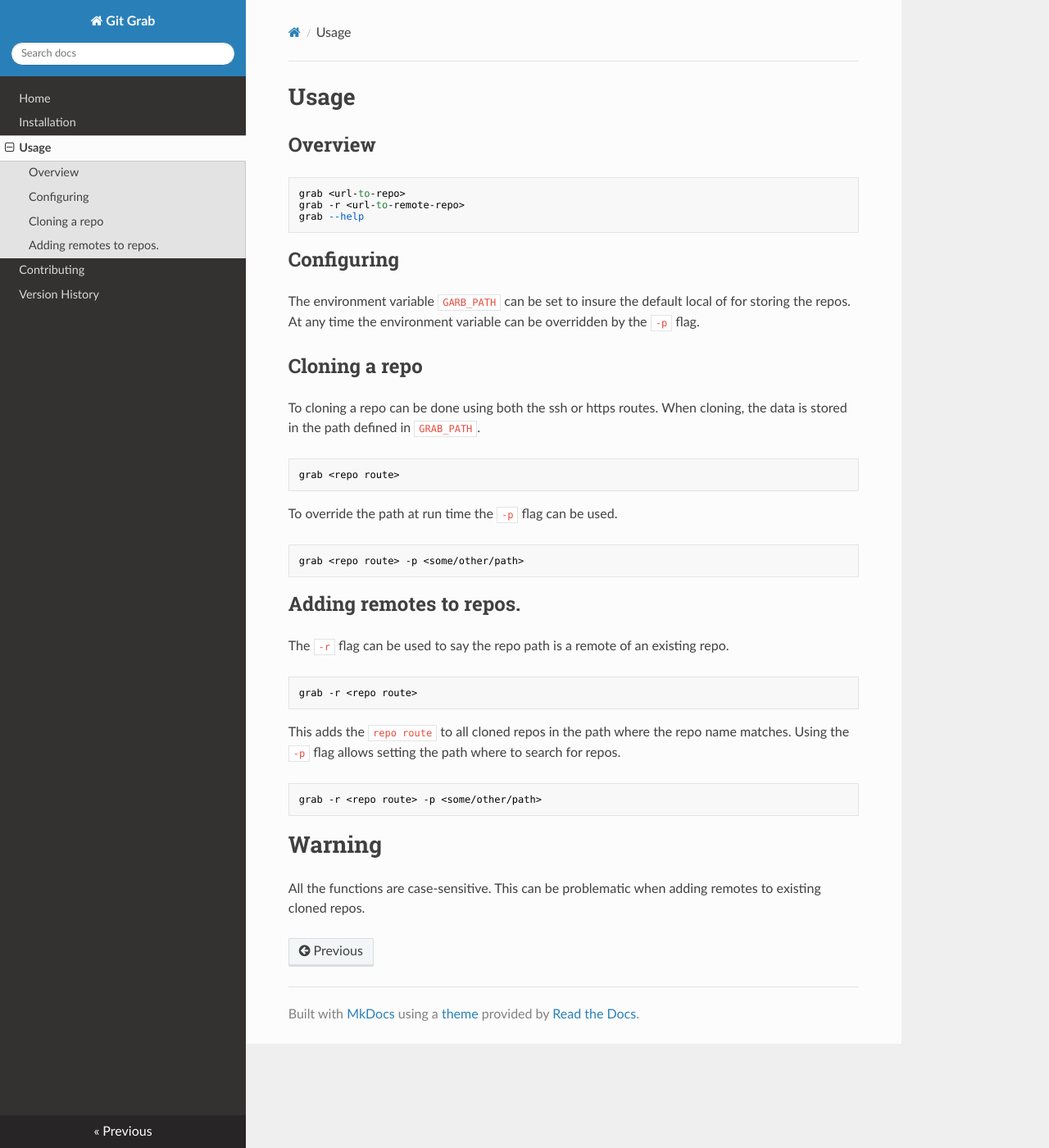
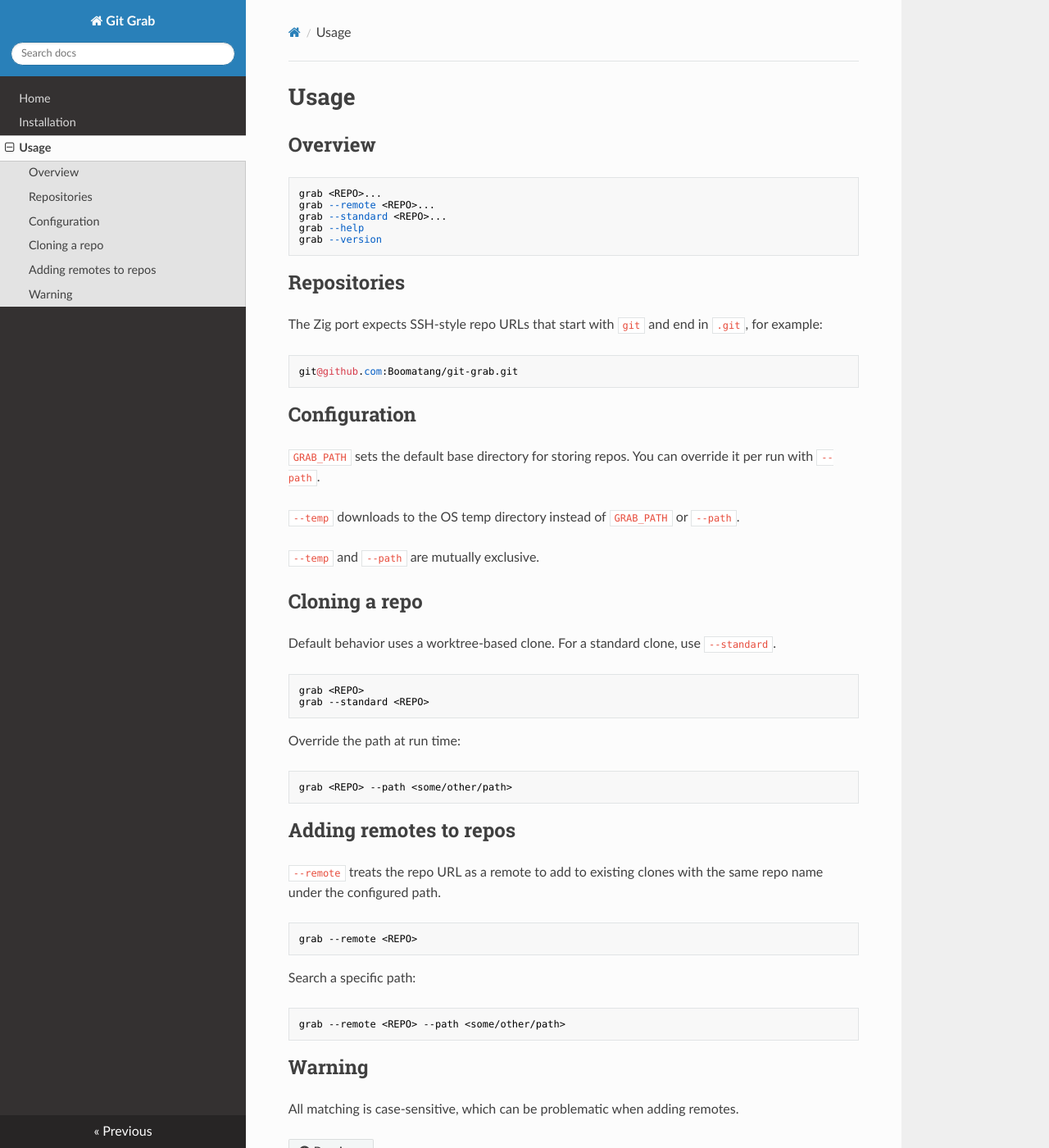
Before and after one commit to Boomatang/git-grab, an MkDocs documentation site: the page built from docs/usage.md, in a window 1280 px wide and 1400 px high. Shown: the whole window at 82% size. Built offline with MkDocs 1.6.1, drawn with Linux system fonts in a browser that asks for light colours; nearby versions of some CDN libraries.

Commit message:
UPDATE: documentaion
Signed-off-by: Jim Fitzpatrick <jimfity@gmail.com>

````diff
--- a/docs/usage.md
+++ b/docs/usage.md
@@ -2,37 +2,50 @@
 
 ## Overview
 ```
-grab <url-to-repo>
-grab -r <url-to-remote-repo>
+grab <REPO>...
+grab --remote <REPO>...
+grab --standard <REPO>...
 grab --help
+grab --version
 ```
 
-## Configuring
-The environment variable `GARB_PATH` can be set to insure the default local of for storing the repos.
-At any time the environment variable can be overridden by the `-p` flag.
+## Repositories
+The Zig port expects SSH-style repo URLs that start with `git` and end in `.git`,
+for example:
+```
+git@github.com:Boomatang/git-grab.git
+```
+
+## Configuration
+`GRAB_PATH` sets the default base directory for storing repos. You can override
+it per run with `--path`.
+
+`--temp` downloads to the OS temp directory instead of `GRAB_PATH` or `--path`.
+
+`--temp` and `--path` are mutually exclusive.
 
 ## Cloning a repo
-To cloning a repo can be done using both the ssh or https routes.
-When cloning, the data is stored in the path defined in `GRAB_PATH`.
+Default behavior uses a worktree-based clone. For a standard clone, use
+`--standard`.
 ```shell
-grab <repo route>
+grab <REPO>
+grab --standard <REPO>
 ```
-To override the path at run time the `-p` flag can be used.
+Override the path at run time:
 ```shell
-grab <repo route> -p <some/other/path>
+grab <REPO> --path <some/other/path>
 ```
 
-## Adding remotes to repos.
-The `-r` flag can be used to say the repo path is a remote of an existing repo.
+## Adding remotes to repos
+`--remote` treats the repo URL as a remote to add to existing clones with the
+same repo name under the configured path.
 ```shell
-grab -r <repo route>
+grab --remote <REPO>
 ```
-This adds the `repo route` to all cloned repos in the path where the repo name matches.
-Using the `-p` flag allows setting the path where to search for repos.
+Search a specific path:
 ```shell
-grab -r <repo route> -p <some/other/path>
+grab --remote <REPO> --path <some/other/path>
 ```
 
-# Warning
-All the functions are case-sensitive.
-This can be problematic when adding remotes to existing cloned repos.
+## Warning
+All matching is case-sensitive, which can be problematic when adding remotes.
--- a/mkdocs.yml
+++ b/mkdocs.yml
@@ -3,7 +3,5 @@ nav:
     - Home: index.md
     - Installation: installation.md
     - Usage: usage.md
-    - Contributing: contributing.md
-    - Version History: history.md
 
 theme: readthedocs
````
Also changed, not shown: README.md (+57 -26 lines), changelog/25.misc.md (added, +1 -0 lines), changes/+3d728162.misc.md (deleted, +0 -1 lines), changes/+6cfbd08f.misc.md (deleted, +0 -1 lines), changes/15.feature.md (deleted, +0 -1 lines), docs/index.md (+21 -5 lines), docs/installation.md (+20 -5 lines).
